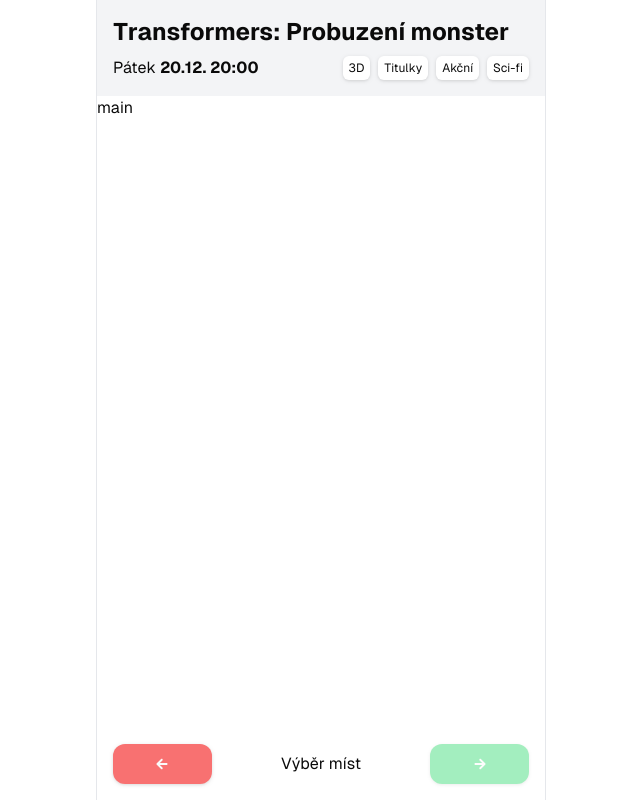
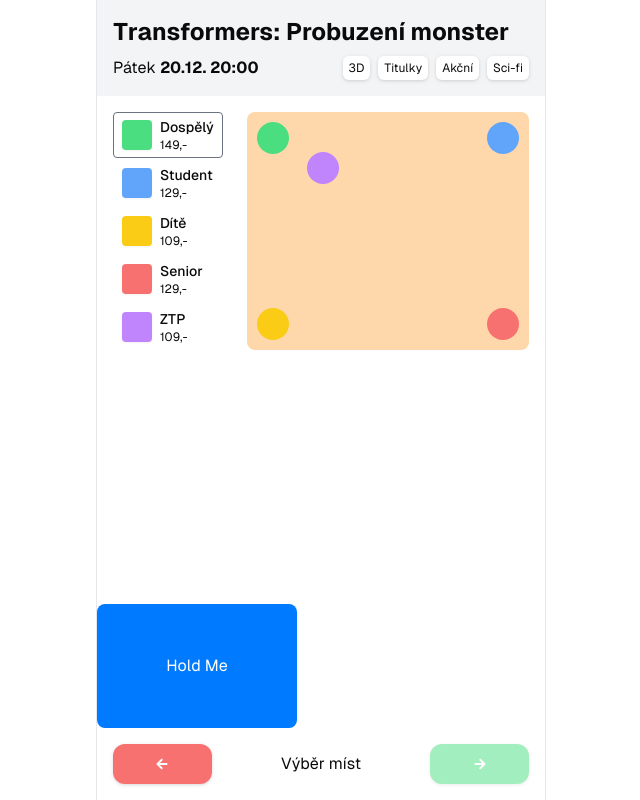
Before and after one commit to maros-o/cvut-fit-ni-nur, a Next.js app: page /test/seats in a window 1280 px wide. Shown: the whole page, without its empty margins (319-959 px from the left). Built offline with nearby package versions, Linux system fonts and the light colour scheme.

Commit message:
touch test

```diff
--- /dev/null
+++ b/app/_constats/ticket.ts
@@ -0,0 +1,25 @@
+import { TicketType } from "../_contexts/TestSessionContext";
+
+export const ticketTypeToLabel: Record<TicketType, string> = {
+  senior: "Senior",
+  adult: "Dospělý",
+  student: "Student",
+  child: "Dítě",
+  ztp: "ZTP",
+};
+
+export const ticketTypeToPrice: Record<TicketType, number> = {
+  senior: 129,
+  adult: 149,
+  student: 129,
+  child: 109,
+  ztp: 109,
+};
+
+export const ticketTypeToBgColor: Record<TicketType, string> = {
+  senior: "bg-red-400",
+  adult: "bg-green-400",
+  student: "bg-blue-400",
+  child: "bg-yellow-400",
+  ztp: "bg-purple-400",
+};
--- a/app/_contexts/TestSessionContext.tsx
+++ b/app/_contexts/TestSessionContext.tsx
@@ -8,6 +8,8 @@
   contact: Contact;
   agreeToTerms: boolean;
   tickets: Ticket[];
+  selectedTicketType: TicketType;
+  setSelectedTicketType: (type: TicketType) => void;
 };
 
 export type Contact = {
@@ -51,6 +53,8 @@
   });
   const [agreeToTerms, setAgreeToTerms] = useState(false);
   const [tickets, setTickets] = useState<Ticket[]>([]);
+  const [selectedTicketType, setSelectedTicketType] =
+    useState<TicketType>("adult");
 
   useEffect(() => {
     setMovie(getRandomMovie());
@@ -63,6 +67,8 @@
         contact,
         agreeToTerms,
         tickets,
+        selectedTicketType,
+        setSelectedTicketType,
       }}
     >
       {children}
--- a/app/test/seats/page.tsx
+++ b/app/test/seats/page.tsx
@@ -1,14 +1,41 @@
 "use client";
-import { useContext } from "react";
-import TestSessionContext from "@/app/_contexts/TestSessionContext";
+import { useContext, useState } from "react";
+import TestSessionContext, {
+  TicketType,
+} from "@/app/_contexts/TestSessionContext";
 import { MovieHeader } from "../_components/MovieHeader";
 import { NextButton, BackButton } from "../_components/Navigation";
+import {
+  ticketTypeToBgColor,
+  ticketTypeToLabel,
+  ticketTypeToPrice,
+} from "@/app/_constats/ticket";
 
 export default function SeatsPage() {
+  const { selectedTicketType } = useContext(TestSessionContext);
+
   return (
     <div className="flex flex-col h-full">
       <MovieHeader />
-      <article className="flex flex-col h-full">main</article>
+      <article className="flex flex-col h-full p-4">
+        <div className="flex gap-6">
+          <ul className="flex flex-col gap-0.5">
+            <TicketTypeItem type="adult" />
+            <TicketTypeItem type="student" />
+            <TicketTypeItem type="child" />
+            <TicketTypeItem type="senior" />
+            <TicketTypeItem type="ztp" />
+          </ul>
+          <div className="w-full bg-orange-200 relative rounded-lg">
+            <PaletteItem className="top-[10px] left-[10px]" type="adult" />
+            <PaletteItem className="top-[10px] right-[10px]" type="student" />
+            <PaletteItem className="bottom-[10px] left-[10px]" type="child" />
+            <PaletteItem className="bottom-[10px] right-[10px]" type="senior" />
+            <PaletteItem className="top-[40px] left-[60px]" type="ztp" />
+          </div>
+        </div>
+      </article>
+      <HoldToDisplayText />
       <nav className="flex justify-center items-center gap-4 p-4 w-full ">
         <BackButton href="/" />
         <div className="flex justify-center items-center w-full">
@@ -19,3 +46,77 @@
     </div>
   );
 }
+
+const TicketTypeItem = ({ type }: { type: TicketType }) => {
+  const { selectedTicketType } = useContext(TestSessionContext);
+
+  return (
+    <div
+      className={`flex items-center gap-2 px-2 py-1 border rounded-sm ${
+        selectedTicketType === type ? "border-gray-500" : "border-transparent"
+      }`}
+    >
+      <div
+        className={`${ticketTypeToBgColor[type]} w-[30px] h-[30px] rounded-sm drop-shadow-sm`}
+      />
+      <div className="flex flex-col">
+        <span className="text-sm font-[500]">{ticketTypeToLabel[type]}</span>
+        <span className="text-xs">{ticketTypeToPrice[type]},-</span>
+      </div>
+    </div>
+  );
+};
+
+const PaletteItem = ({
+  type,
+  className,
+}: {
+  type: TicketType;
+  className: string;
+}) => {
+  return (
+    <div
+      className={`${className} absolute w-8 h-8 ${ticketTypeToBgColor[type]} rounded-full`}
+    />
+  );
+};
+
+const HoldToDisplayText = () => {
+  const [isTextVisible, setIsTextVisible] = useState(false);
+
+  return (
+    <div
+      style={{
+        width: "200px",
+        height: "200px",
+        backgroundColor: "#007BFF",
+        color: "white",
+        display: "flex",
+        alignItems: "center",
+        justifyContent: "center",
+        borderRadius: "8px",
+        position: "relative",
+        touchAction: "manipulation",
+      }}
+      onTouchStart={() => setIsTextVisible(false)}
+      onTouchEnd={() => setIsTextVisible(true)}
+      onTouchCancel={() => setIsTextVisible(false)}
+    >
+      Hold Me
+      {isTextVisible && (
+        <div
+          style={{
+            position: "absolute",
+            bottom: "10px",
+            backgroundColor: "rgba(0, 0, 0, 0.7)",
+            color: "white",
+            padding: "5px",
+            borderRadius: "4px",
+          }}
+        >
+          Hello! You are holding me.
+        </div>
+      )}
+    </div>
+  );
+};
```
